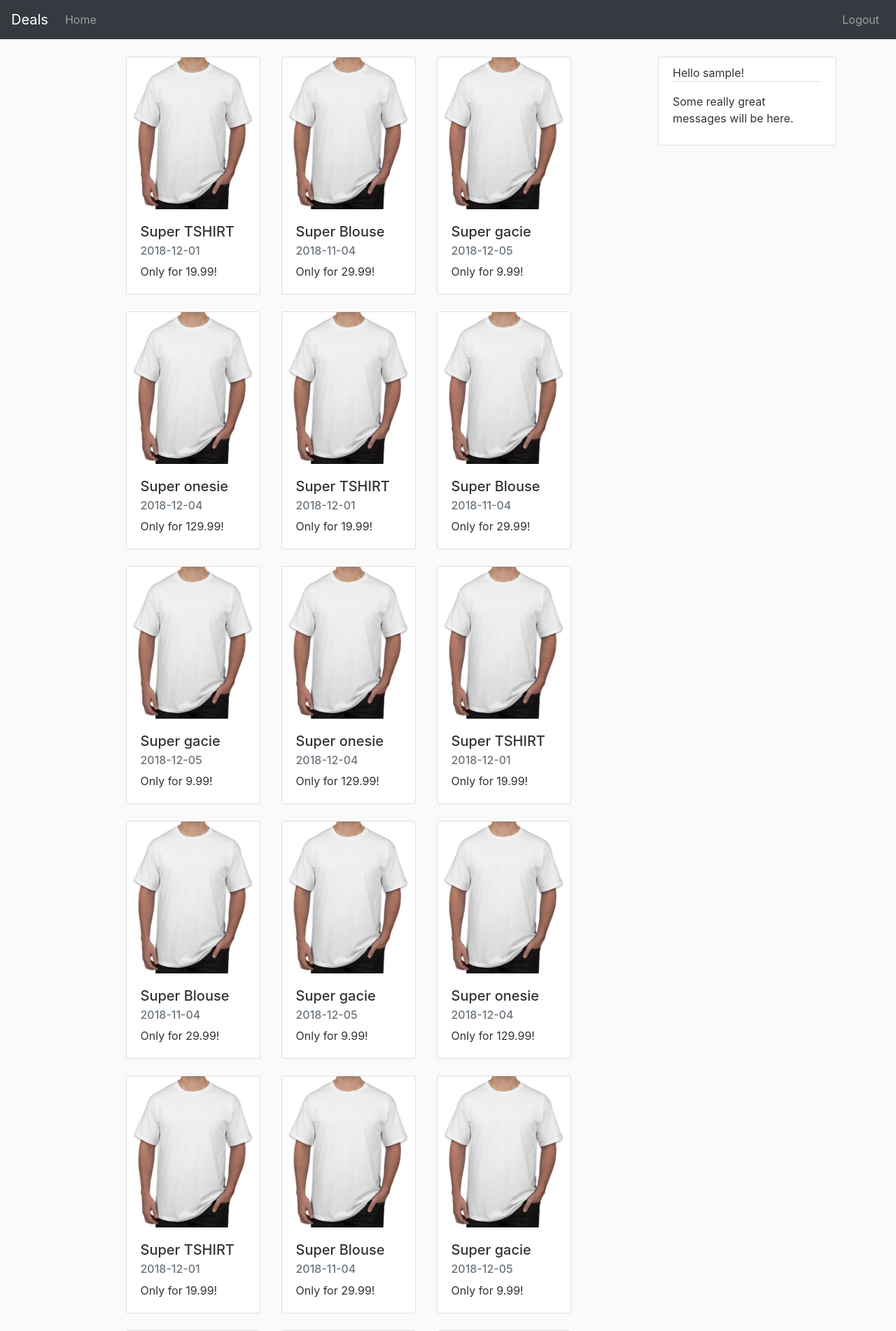
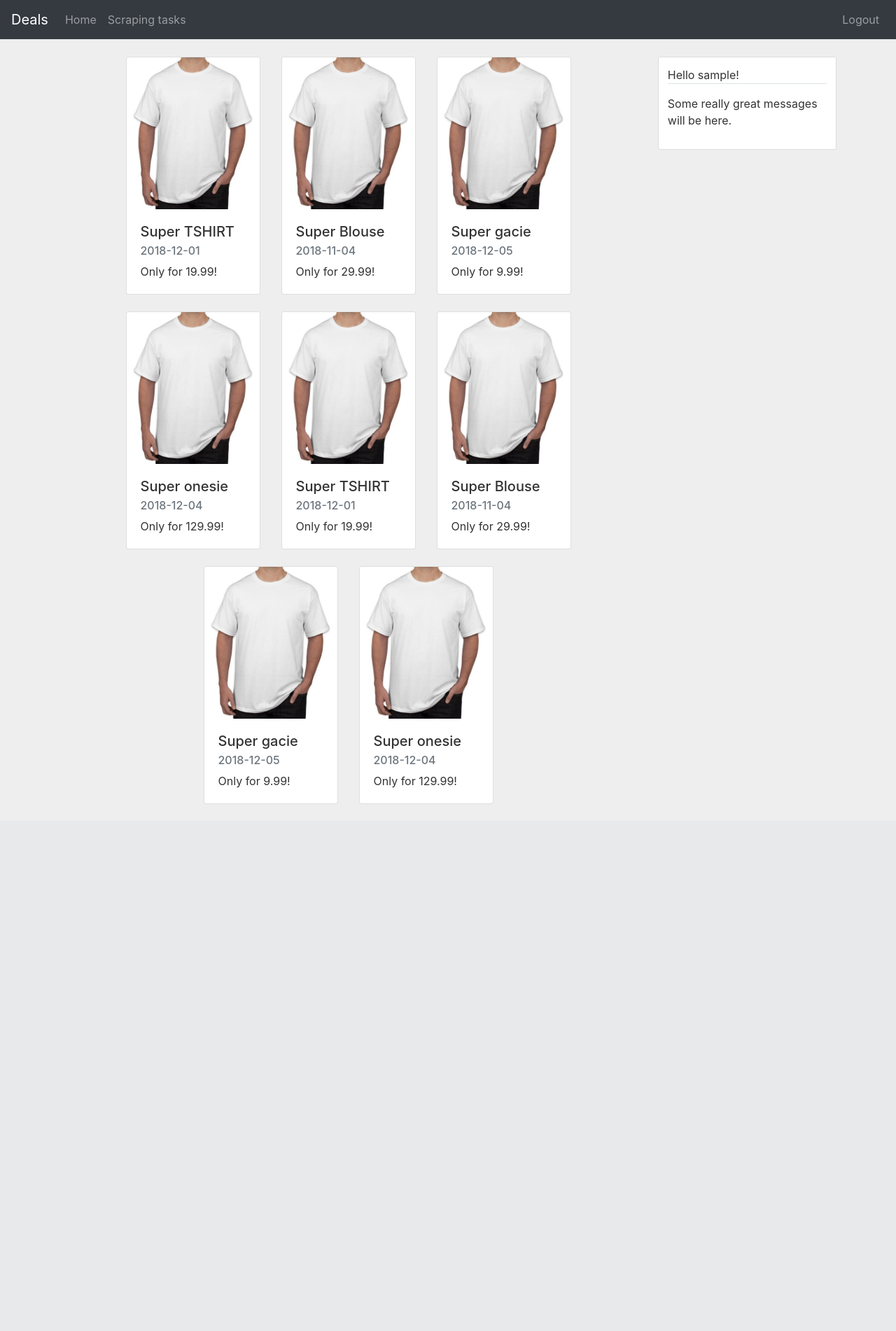
Before and after one commit to maciejmatczak/deals, a Django app: page / in a window 1280 px wide. Shown: the top 1902 px of the page at 70% size. After the commit the page ends 1148 px from the top, so only its background shows below. Run offline with Django 3.2, Linux system fonts and the light colour scheme; the visitor is signed in with stand-in values (Sample User, id 1); some libraries are stand-ins or nearby versions.

Commit message:
New views, styling tweaks

```diff
--- a/scraper/static/scraper/main.css
+++ b/scraper/static/scraper/main.css
@@ -1,13 +1,62 @@
 body {
-    background: #fafafa;
+  background: #eeeeee;
   color: #333333;
   margin-top: 5rem;
 }
 
 .content-section {
   background: #ffffff;
-    padding: 10px 20px;
+  padding: 0.8rem;
   border: 1px solid #dddddd;
   border-radius: 3px;
-    margin-bottom: 20px;
+  margin-bottom: 0.8rem;
 }
+
+.entry-section {
+  background: #ffffff;
+  padding: 0.8rem;
+  border: 1px solid #dddddd;
+  border-radius: 3px;
+  margin-bottom: 0.8rem;
+}
+
+.entry-header {
+  border-bottom: 1px solid #dddddd;
+  margin-bottom: 0.8rem;
+}
+
+.entry-title {
+  color: #444444;
+  padding: 0;
+  margin: 0;
+}
+
+.entry-title:hover {
+  color: #666666;
+}
+
+.entry-title a:hover,
+.entry-title a:link,
+.entry-title a:visited {
+  color: #666666;
+}
+
+.entry-metadata {
+  color: #666666;
+  padding: 0;
+  margin: 0;
+}
+
+.entry-metadata-element {
+  font-size: small;
+  margin-right: 1rem;
+}
+
+.entry-metadata-element i {
+  font-size: x-small;
+}
+
+.entry-content {
+  padding: 0;
+  margin: 0;
+}
--- a/scraper/templates/base.html
+++ b/scraper/templates/scraper/base.html
@@ -9,6 +9,9 @@
 
     <!-- Bootstrap CSS -->
     <link rel="stylesheet" href="https://stackpath.bootstrapcdn.com/bootstrap/4.1.3/css/bootstrap.min.css" integrity="sha384-MCw98/SFnGE8fJT3GXwEOngsV7Zt27NXFoaoApmYm81iuXoPkFOJwJ8ERdknLPMO" crossorigin="anonymous">
+    <link rel="stylesheet" href="https://use.fontawesome.com/releases/v5.7.1/css/all.css" integrity="sha384-fnmOCqbTlWIlj8LyTjo7mOUStjsKC4pOpQbqyi7RrhN7udi9RwhKkMHpvLbHG9Sr" crossorigin="anonymous">
+    <link rel="stylesheet"
+      href="//cdnjs.cloudflare.com/ajax/libs/highlight.js/9.15.8/styles/default.min.css">
 
     <link rel="stylesheet" type="text/css" href="{% static 'scraper/main.css' %}">
 
@@ -27,7 +30,8 @@
       </button>
       <div class="collapse navbar-collapse" id="navbarNavAltMarkup">
         <div class="navbar-nav mr-auto">
-          <a class="nav-item nav-link" href="{% url 'scraper-home' %}">Home <span class="sr-only">(current)</span></a>
+          <a class="nav-item nav-link" href="{% url 'scraper-home' %}">Home</a>
+          <a class="nav-item nav-link" href="{% url 'scrapingtasks' %}">Scraping tasks</a>
         </div>
 
         <div class="navbar-nav">
@@ -62,5 +66,7 @@
     <script src="https://code.jquery.com/jquery-3.3.1.slim.min.js" integrity="sha384-q8i/X+965DzO0rT7abK41JStQIAqVgRVzpbzo5smXKp4YfRvH+8abtTE1Pi6jizo" crossorigin="anonymous"></script>
     <script src="https://cdnjs.cloudflare.com/ajax/libs/popper.js/1.14.3/umd/popper.min.js" integrity="sha384-ZMP7rVo3mIykV+2+9J3UJ46jBk0WLaUAdn689aCwoqbBJiSnjAK/l8WvCWPIPm49" crossorigin="anonymous"></script>
     <script src="https://stackpath.bootstrapcdn.com/bootstrap/4.1.3/js/bootstrap.min.js" integrity="sha384-ChfqqxuZUCnJSK3+MXmPNIyE6ZbWh2IMqE241rYiqJxyMiZ6OW/JmZQ5stwEULTy" crossorigin="anonymous"></script>
+    <script src="//cdnjs.cloudflare.com/ajax/libs/highlight.js/9.15.8/highlight.min.js"></script>
+    <script>hljs.initHighlightingOnLoad();</script>
   </body>
 </html>
--- a/scraper/templates/scraper/home.html
+++ b/scraper/templates/scraper/home.html
@@ -1,4 +1,4 @@
-{% extends 'base.html' %}
+{% extends 'scraper/base.html' %}
 {% load static %}
 
 {% block content %}
--- a/scraper/templates/scraper/home_empty.html
+++ b/scraper/templates/scraper/home_empty.html
@@ -1,4 +1,4 @@
-{% extends 'base.html' %}
+{% extends 'scraper/base.html' %}
 
 {% block content %}
   <div class="row">
--- a/scraper/urls.py
+++ b/scraper/urls.py
@@ -1,7 +1,13 @@
 from django.urls import path
 
-from .views import home
+from .views import (home, ScrapingTaskListView, ScrapingTaskDetailView,
+                    ScrapingTaskCreateView, ScrapingTaskUpdateView, ScrapingTaskDeleteView)
 
 urlpatterns = [
     path('', home, name='scraper-home'),
+    path('scraping-tasks/', ScrapingTaskListView.as_view(), name='scrapingtasks'),
+    path('scraping-task/<int:pk>/', ScrapingTaskDetailView.as_view(), name='scrapingtask-detail'),
+    path('scraping-task/new/', ScrapingTaskCreateView.as_view(), name='scrapingtask-create'),
+    path('scraping-task/<int:pk>/update/', ScrapingTaskUpdateView.as_view(), name='scrapingtask-update'),
+    path('scraping-task/<int:pk>/delete/', ScrapingTaskDeleteView.as_view(), name='scrapingtask-delete'),
 ]
--- a/scraper/views.py
+++ b/scraper/views.py
@@ -1,5 +1,13 @@
+from django.contrib.auth.mixins import LoginRequiredMixin, UserPassesTestMixin
 from django.shortcuts import render
-
+from django.views.generic import (
+    ListView,
+    DetailView,
+    CreateView,
+    UpdateView,
+    DeleteView
+)
+from .models import ScrapingTask
 
 deals = [
     {
@@ -22,87 +30,7 @@ deals = [
         'price': '129.99',
         'date_found': '2018-12-04'
     },
-    {
-        'title': 'Super TSHIRT',
-        'price': '19.99',
-        'date_found': '2018-12-01'
-    },
-    {
-        'title': 'Super Blouse',
-        'price': '29.99',
-        'date_found': '2018-11-04'
-    },
-    {
-        'title': 'Super gacie',
-        'price': '9.99',
-        'date_found': '2018-12-05'
-    },
-    {
-        'title': 'Super onesie',
-        'price': '129.99',
-        'date_found': '2018-12-04'
-    },
-    {
-        'title': 'Super TSHIRT',
-        'price': '19.99',
-        'date_found': '2018-12-01'
-    },
-    {
-        'title': 'Super Blouse',
-        'price': '29.99',
-        'date_found': '2018-11-04'
-    },
-    {
-        'title': 'Super gacie',
-        'price': '9.99',
-        'date_found': '2018-12-05'
-    },
-    {
-        'title': 'Super onesie',
-        'price': '129.99',
-        'date_found': '2018-12-04'
-    },
-    {
-        'title': 'Super TSHIRT',
-        'price': '19.99',
-        'date_found': '2018-12-01'
-    },
-    {
-        'title': 'Super Blouse',
-        'price': '29.99',
-        'date_found': '2018-11-04'
-    },
-    {
-        'title': 'Super gacie',
-        'price': '9.99',
-        'date_found': '2018-12-05'
-    },
-    {
-        'title': 'Super onesie',
-        'price': '129.99',
-        'date_found': '2018-12-04'
-    },
-    {
-        'title': 'Super TSHIRT',
-        'price': '19.99',
-        'date_found': '2018-12-01'
-    },
-    {
-        'title': 'Super Blouse',
-        'price': '29.99',
-        'date_found': '2018-11-04'
-    },
-    {
-        'title': 'Super gacie',
-        'price': '9.99',
-        'date_found': '2018-12-05'
-    },
-    {
-        'title': 'Super onesie',
-        'price': '129.99',
-        'date_found': '2018-12-04'
-    },
-]
+]*2
 
 
 def home(request):
@@ -113,3 +41,66 @@ def home(request):
         return render(request, 'scraper/home.html', context=context)
     else:
         return render(request, 'scraper/home_empty.html')
+
+
+class ScrapingTaskListView(LoginRequiredMixin, ListView):
+    model = ScrapingTask
+    context_object_name = 'tasks'
+    ordering = ['url']
+    paginate_by = 10
+
+
+class ScrapingTaskDetailView(LoginRequiredMixin, DetailView):
+    model = ScrapingTask
+
+
+class ScrapingTaskCreateView(LoginRequiredMixin, CreateView):
+    model = ScrapingTask
+    fields = [
+        'url',
+        'active',
+        'multiple',
+        'task',
+        'running_time',
+    ]
+
+    def form_valid(self, form):
+        form.instance.user = self.request.user
+        return super().form_valid(form)
+
+
+class ScrapingTaskUpdateView(LoginRequiredMixin, UserPassesTestMixin, UpdateView):
+    model = ScrapingTask
+    fields = [
+        'url',
+        'active',
+        'multiple',
+        'running_time',
+        'task',
+        'description',
+    ]
+
+    def form_valid(self, form):
+        form.instance.user = self.request.user
+        return super().form_valid(form)
+
+    def test_func(self):
+        scraping_task = self.get_object()
+
+        if self.request.user == scraping_task.user:
+            return True
+        else:
+            return False
+
+
+class ScrapingTaskDeleteView(LoginRequiredMixin, UserPassesTestMixin, DeleteView):
+    model = ScrapingTask
+    success_url = '/scraping-tasks/'
+
+    def test_func(self):
+        scraping_task = self.get_object()
+
+        if self.request.user == scraping_task.user:
+            return True
+        else:
+            return False
--- a/users/templates/users/login.html
+++ b/users/templates/users/login.html
@@ -1,4 +1,4 @@
-{% extends "base.html" %}
+{% extends "scraper/base.html" %}
 {% load crispy_forms_tags %}
 {% block content %}
     <div class="content-section">
--- a/users/templates/users/logout.html
+++ b/users/templates/users/logout.html
@@ -1,4 +1,4 @@
-{% extends "base.html" %}
+{% extends "logout/base.html" %}
 {% load crispy_forms_tags %}
 {% block content %}
   <div class="content-section">
```
Also changed, not shown: scraper/templates/scraper/scrapingtask_confirm_delete.html (added, +20 -0 lines), scraper/templates/scraper/scrapingtask_detail.html (added, +50 -0 lines), scraper/templates/scraper/scrapingtask_form.html (added, +18 -0 lines), scraper/templates/scraper/scrapingtask_list.html (added, +69 -0 lines), scraper/migrations/0002_scrapingtask_description.py (added). Lines whose indentation alone changed are shown as unchanged.
